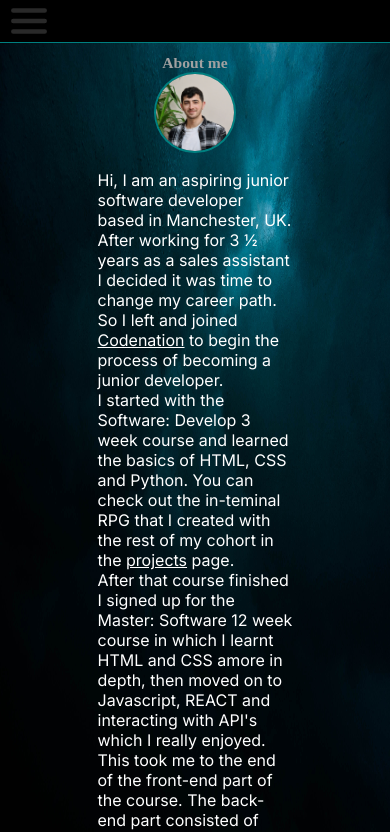
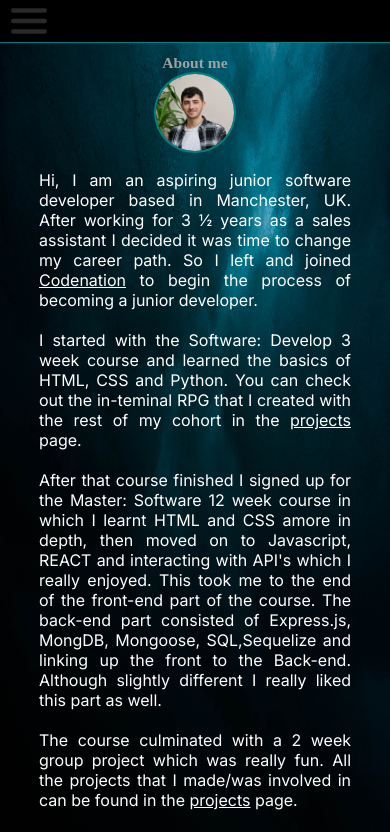
Before and after one commit to zvischvarcz/Portfolio-website, a React (Create React App) app: page /about in a window 390 px wide. Shown: the top 832 px of the page. Built offline with nearby package versions, Linux system fonts and the light colour scheme; the HTML template or start-up script is replaced by a standard one; a web font is replaced by a local one.

Commit message:
edited the about me section

```diff
--- a/src/App.css
+++ b/src/App.css
@@ -203,6 +203,12 @@
   .navBarOptionText {
     display: none;
   }
+  .aboutPageContents > p {
+    text-align: justify;
+    min-width: 80vw;
+    padding: 0;
+    margin: 0;
+  }
 
   .menuIcon{
     display: block;
--- a/src/pages/About.js
+++ b/src/pages/About.js
@@ -6,13 +6,13 @@ const About = () => {
 
     return (
         <div>
-        <h1 className="pageTitle">About me</h1>
+            <h1 className="pageTitle">About me</h1>
             <div className="aboutPageContents">
                 <img className="zviImg" src={zviImg} alt="me" />
-                <p> Hi, I am an aspiring junior software developer based in Manchester, UK. After working for 3 &frac12; years as a sales assistant I decided it was time to change my career path. So I left and joined <a href="https://wearecodenation.com/" className="codenationLink">Codenation</a> to begin the process of becoming a junior developer.</p>
-                <p>I started with the Software: Develop 3 week course and learned the basics of HTML, CSS and Python. You can check out the in-teminal RPG that I created with the rest of my cohort in the <Link className="codenationLink" to="/projects">projects</Link> page.</p>
-                <p>After that course finished I signed up for the Master: Software 12 week course in which I learnt HTML and CSS amore in depth, then moved on to Javascript, REACT and interacting with API's which I really enjoyed. This took me to the end of the front-end part of the course. The back-end part consisted of Express.js, MongDB, Mongoose, SQL,Sequelize and linking up the front to the Back-end. Although slightly different I really liked this part as well.</p>
-                <p>The course culminated with a 2 week group project which was really fun.  All the projects that I mad/was involved in can be found in the <Link className="codenationLink" to="/projects">projects</Link> page. </p>
+                <p> Hi, I am an aspiring junior software developer based in Manchester, UK. After working for 3 &frac12; years as a sales assistant I decided it was time to change my career path. So I left and joined <a href="https://wearecodenation.com/" className="codenationLink">Codenation</a> to begin the process of becoming a junior developer.</p><br/>
+                <p>I started with the Software: Develop 3 week course and learned the basics of HTML, CSS and Python. You can check out the in-teminal RPG that I created with the rest of my cohort in the <Link className="codenationLink" to="/projects">projects</Link> page.</p><br/>
+                <p>After that course finished I signed up for the Master: Software 12 week course in which I learnt HTML and CSS amore in depth, then moved on to Javascript, REACT and interacting with API's which I really enjoyed. This took me to the end of the front-end part of the course. The back-end part consisted of Express.js, MongDB, Mongoose, SQL,Sequelize and linking up the front to the Back-end. Although slightly different I really liked this part as well.</p>  <br/>
+                <p>The course culminated with a 2 week group project which was really fun.  All the projects that I made/was involved in can be found in the <Link className="codenationLink" to="/projects">projects</Link> page. </p><br/> <br/>
             </div>
         </div>
     )
```
